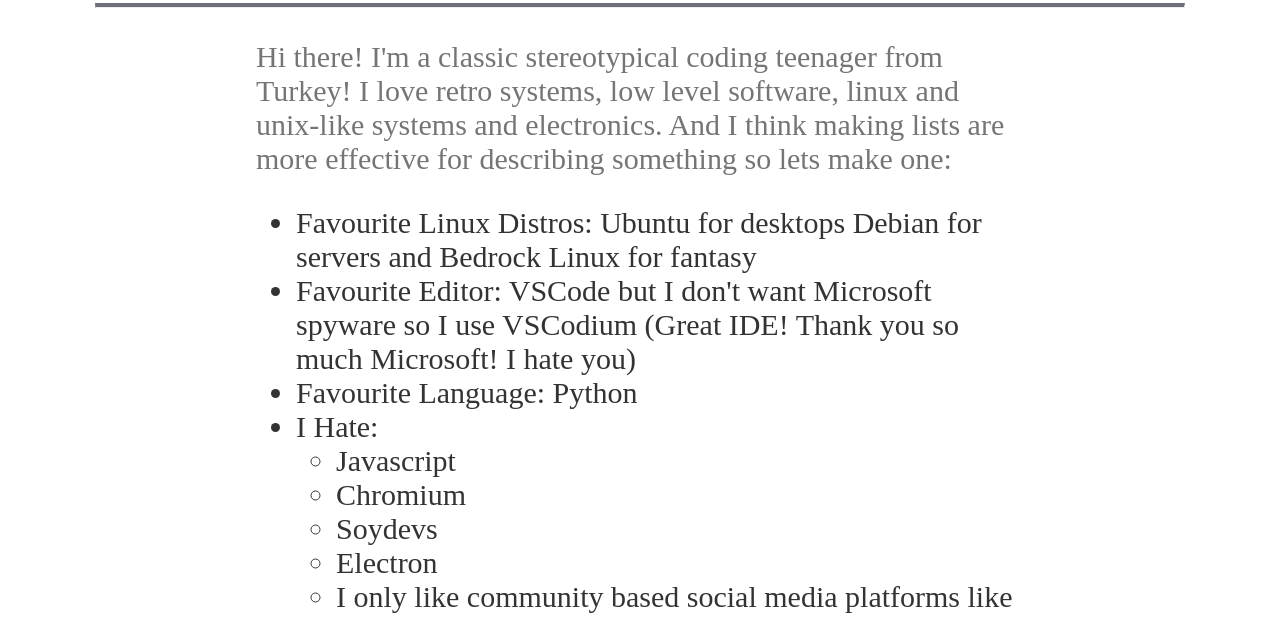
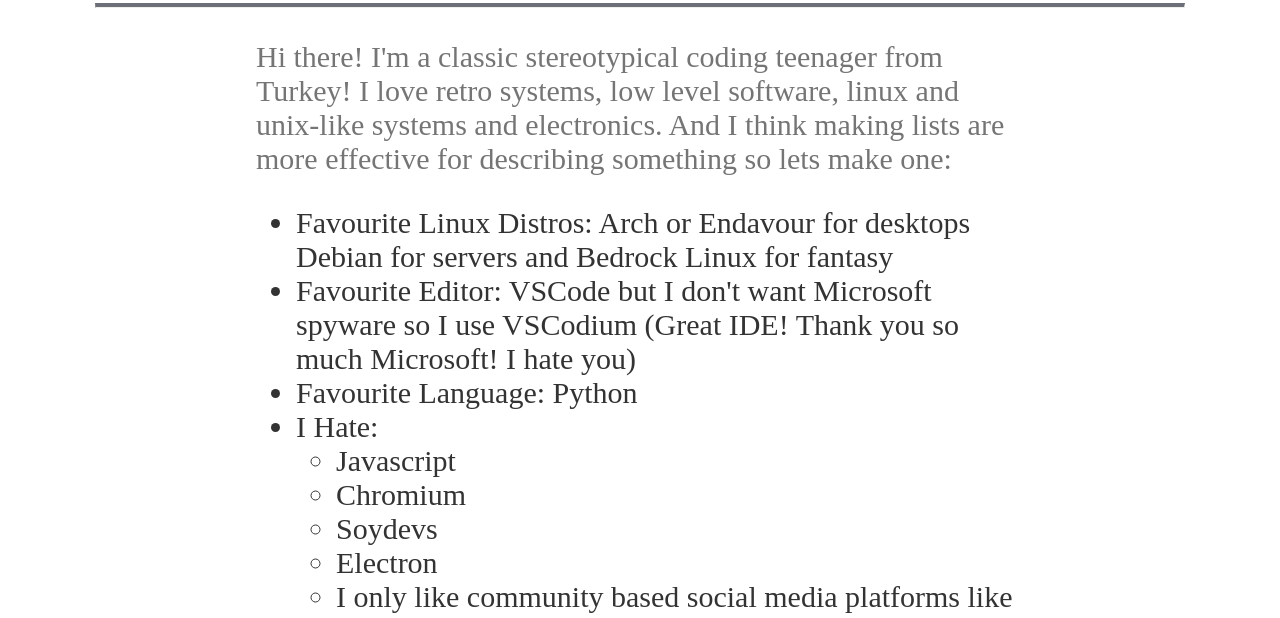
Before and after one commit to Aesistril/personal-website, a plain HTML site: page html/other/about.html in a window 1280 px wide. Shown: the part 175-793 px from the top of the page. Drawn offline with Linux system fonts and the light colour scheme; a web font is replaced by a local one.

Commit message:
hopped distro because of changes in ubuntu 21.04

```diff
--- a/html/other/about.html
+++ b/html/other/about.html
@@ -41,7 +41,7 @@
     unix-like systems and electronics. And I think making lists are more effective for describing something so lets make
     one:</p>
   <ul class="aboutList desktop">
-    <li>Favourite Linux Distros: Ubuntu for desktops Debian for servers and Bedrock Linux for fantasy</li>
+    <li>Favourite Linux Distros: Arch or Endavour for desktops Debian for servers and Bedrock Linux for fantasy</li>
     <li>Favourite Editor: VSCode but I don't want Microsoft spyware so I use VSCodium (Great IDE! Thank you so much
       Microsoft! I hate you)</li>
     <li>Favourite Language: Python</li>
```
